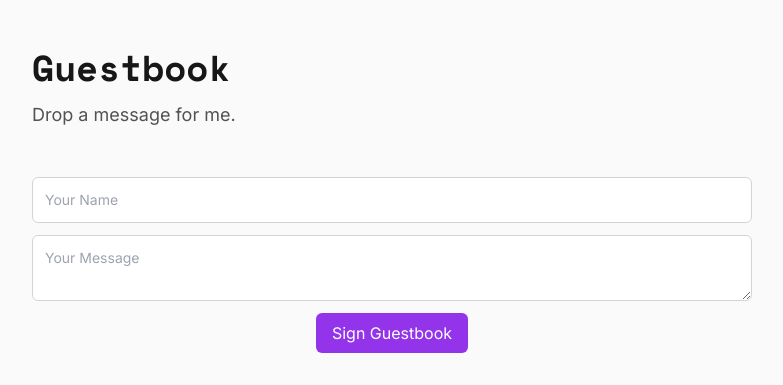
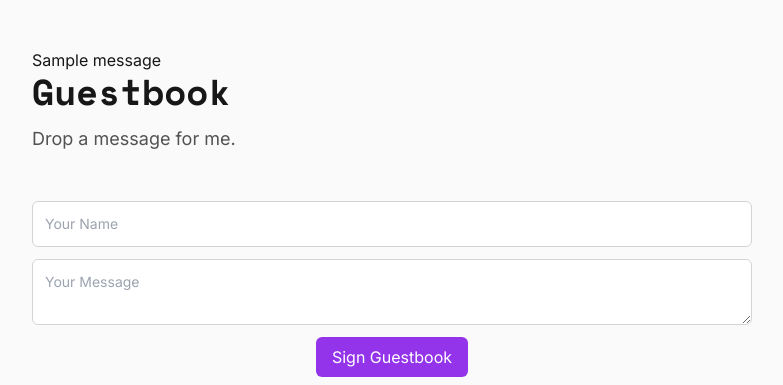
Before and after one commit to lllizzadro/PersonalWebsiteFlask, a Flask app: page /guestbook in a window 1280 px wide. Shown: the part 57-442 px from the top of the page, without its empty margins (248-1031 px from the left). Run offline with Flask 3, Linux system fonts and the light colour scheme; tables that the repository leaves empty hold one stand-in row (values such as "Sample post"); one stand-in notice (Sample message) is shown; some libraries are stand-ins or nearby versions.

Commit message:
guestbookValidation, flash feedback, db cleanup

```diff
--- a/app.py
+++ b/app.py
@@ -1,8 +1,10 @@
-from flask import Flask, render_template, redirect, url_for, request
+from flask import Flask, render_template, redirect, url_for, request, g, flash
 from datetime import datetime, timezone
 import sqlite3
+import os
 
 app = Flask(__name__)
+app.secret_key = os.environ.get('SECRET_KEY', 'dev')
 
 PROJECTS = [
     {
@@ -30,11 +32,16 @@ def guestbook():
 @app.route('/guestbook', methods=['POST'])
 def add_message():
     db = get_db()
-    name = request.form['name']
-    message = request.form['message']
+    name = request.form.get('name', '').strip()
+    message = request.form.get('message', '').strip()
+    if not name or not message:
+        flash('Name and message are required.')
+        return redirect(url_for('guestbook'))
+    if len(name) > 50 or len(message) > 1000:
+        flash('Name and message must be less than 50 and 1000 characters respectively.')
+        return redirect(url_for('guestbook'))
     db.execute("INSERT INTO guestbook (name, message) VALUES (?, ?)", (name, message))
     db.commit()
-    db.close()
     return redirect(url_for('guestbook'))
 
 @app.template_filter('prettydate')
@@ -48,9 +55,17 @@ def isodate(timestamp):
     return dt.isoformat()
 
 def get_db():
-    db = sqlite3.connect('guestbook.db')
-    db.row_factory = sqlite3.Row
-    return db
+    if 'db' not in g:
+        g.db = sqlite3.connect('guestbook.db')
+        g.db.row_factory = sqlite3.Row
+    return g.db
+
+@app.teardown_appcontext
+def close_db(exception):
+    db = g.pop('db', None)
+    if db is not None:
+        db.close()
+
 
 def init_db(db):
     if db.execute("SELECT name FROM sqlite_master WHERE type='table' AND name='guestbook'").fetchone() is None:
@@ -58,7 +73,7 @@ def init_db(db):
         db.commit()
     return
 
-db = get_db()
+db = sqlite3.connect('guestbook.db')
 init_db(db)
 db.close()
 
--- a/templates/base.html
+++ b/templates/base.html
@@ -47,6 +47,15 @@
     </nav>
 
     <main class="flex-1 max-w-3xl mx-auto px-6 py-12 w-full">
+        {% with messages = get_flashed_messages() %}
+            {% if messages %}
+                <div class="flash-messages">
+                    {% for message in messages %}
+                        <div class="flash-message">{{ message }}</div>
+                    {% endfor %}
+                </div>
+            {% endif %}
+        {% endwith %}
         {% block content %}{% endblock %}
     </main>
 
--- a/templates/guestbook.html
+++ b/templates/guestbook.html
@@ -9,8 +9,8 @@
 </section>
 
 <form method="POST" action="/guestbook" class="w-full flex flex-col gap-3 mb-8">
-    <input type="text" name="name" placeholder="Your Name" class="w-full bg-white dark:bg-neutral-800 text-neutral-900 dark:text-neutral-100 transition-colors border border-neutral-300 dark:border-neutral-700 rounded-md p-3 text-sm focus:outline-none focus:ring-2 focus:ring-purple-500 focus:border-purple-500" required>
-    <textarea name="message" placeholder="Your Message" class="w-full bg-white dark:bg-neutral-800 text-neutral-900 dark:text-neutral-100 transition-colors border border-neutral-300 dark:border-neutral-700 rounded-md p-3 text-sm focus:outline-none focus:ring-2 focus:ring-purple-500 focus:border-purple-500" required></textarea>
+    <input type="text" name="name" placeholder="Your Name" maxlength="50" class="w-full bg-white dark:bg-neutral-800 text-neutral-900 dark:text-neutral-100 transition-colors border border-neutral-300 dark:border-neutral-700 rounded-md p-3 text-sm focus:outline-none focus:ring-2 focus:ring-purple-500 focus:border-purple-500" required>
+    <textarea name="message" placeholder="Your Message" maxlength="1000" class="w-full bg-white dark:bg-neutral-800 text-neutral-900 dark:text-neutral-100 transition-colors border border-neutral-300 dark:border-neutral-700 rounded-md p-3 text-sm focus:outline-none focus:ring-2 focus:ring-purple-500 focus:border-purple-500" required></textarea>
     <button type="submit" class="self-center bg-purple-600 text-white px-4 py-2 rounded-md hover:bg-purple-700 transition-colors">Sign Guestbook</button>
 </form>
 
```
